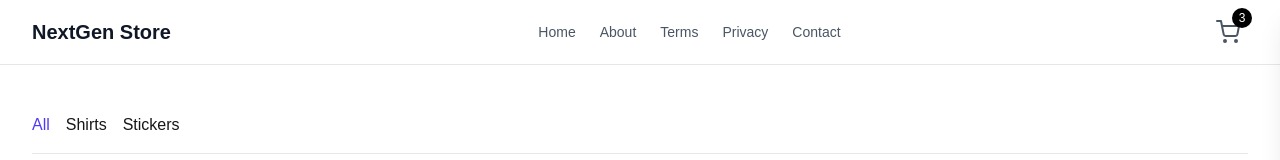
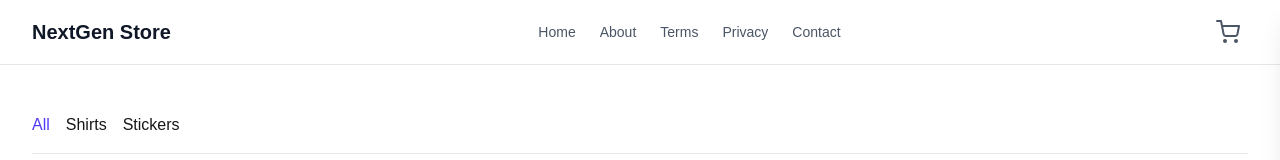
Before and after one commit to TauhidOSD/E-Commerce-NextJs, a Next.js app: page / in a window 1280 px wide. Shown: the top 160 px of the page. Built offline with nearby package versions, Linux system fonts and the light colour scheme.

Commit message:
Cart icon on header has to done dainamic , when cart items is added then show Total item on cart item icon on top in header otherwise it will be zero

```diff
--- a/src/components/Header.tsx
+++ b/src/components/Header.tsx
@@ -5,6 +5,7 @@ import Link from 'next/link';
 import React, { ReactNode, useState } from 'react';
 import { FiMenu, FiShoppingCart, FiX } from 'react-icons/fi';
 import CartSideBar from './CartSideBar';
+import { useCart } from '@/contexts/CartContext';
 
 interface NavItem {
     label: string;
@@ -39,7 +40,8 @@ const Header = ({
     const handleNavClick = () => SetMobileMenuOpen(false)
 
     //Todo CartCount
-    const cartCount =3;
+    const {getTotalItems} = useCart()
+    const cartCount = showCart ? getTotalItems() : 0;
 
     return (
         <>
```
